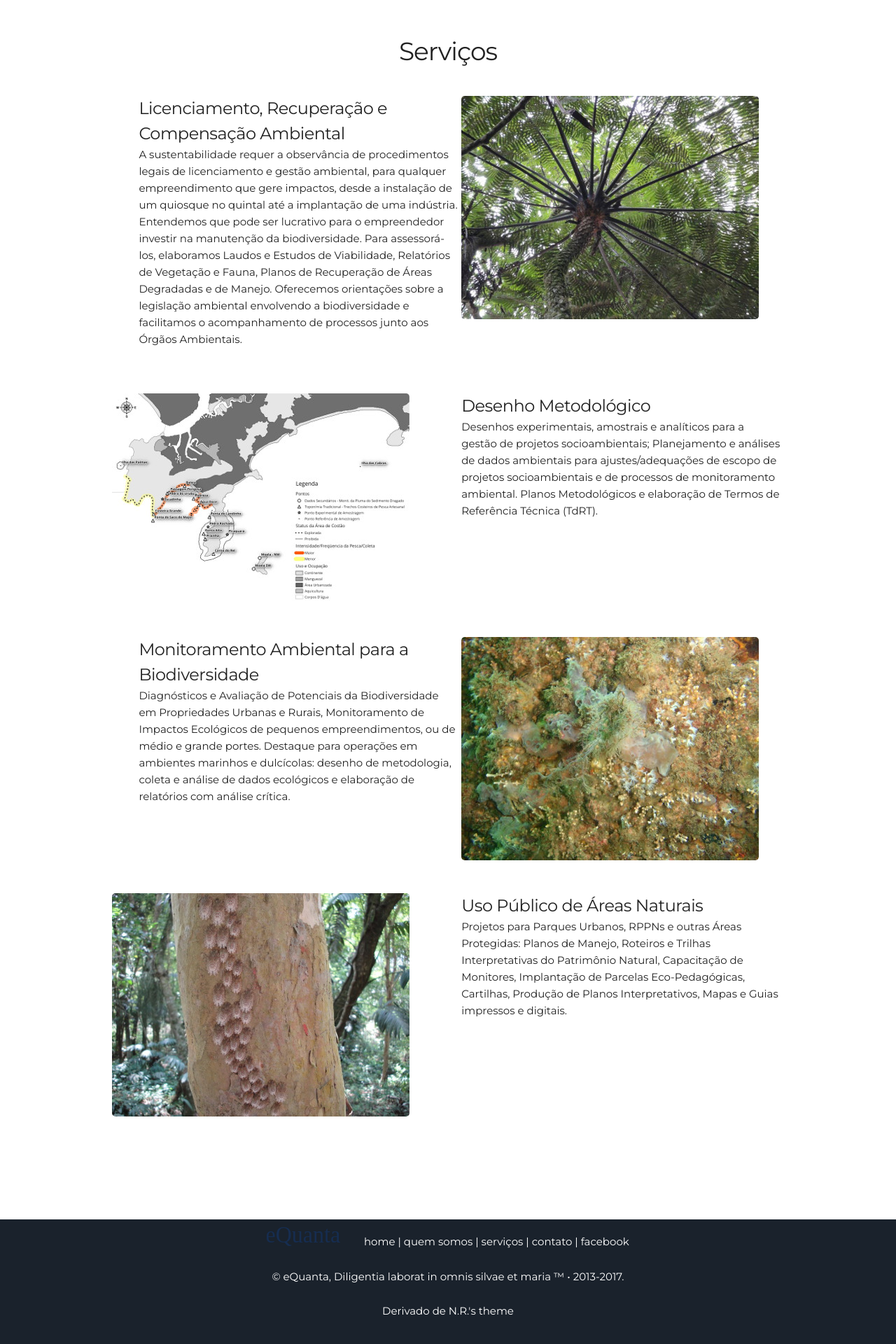
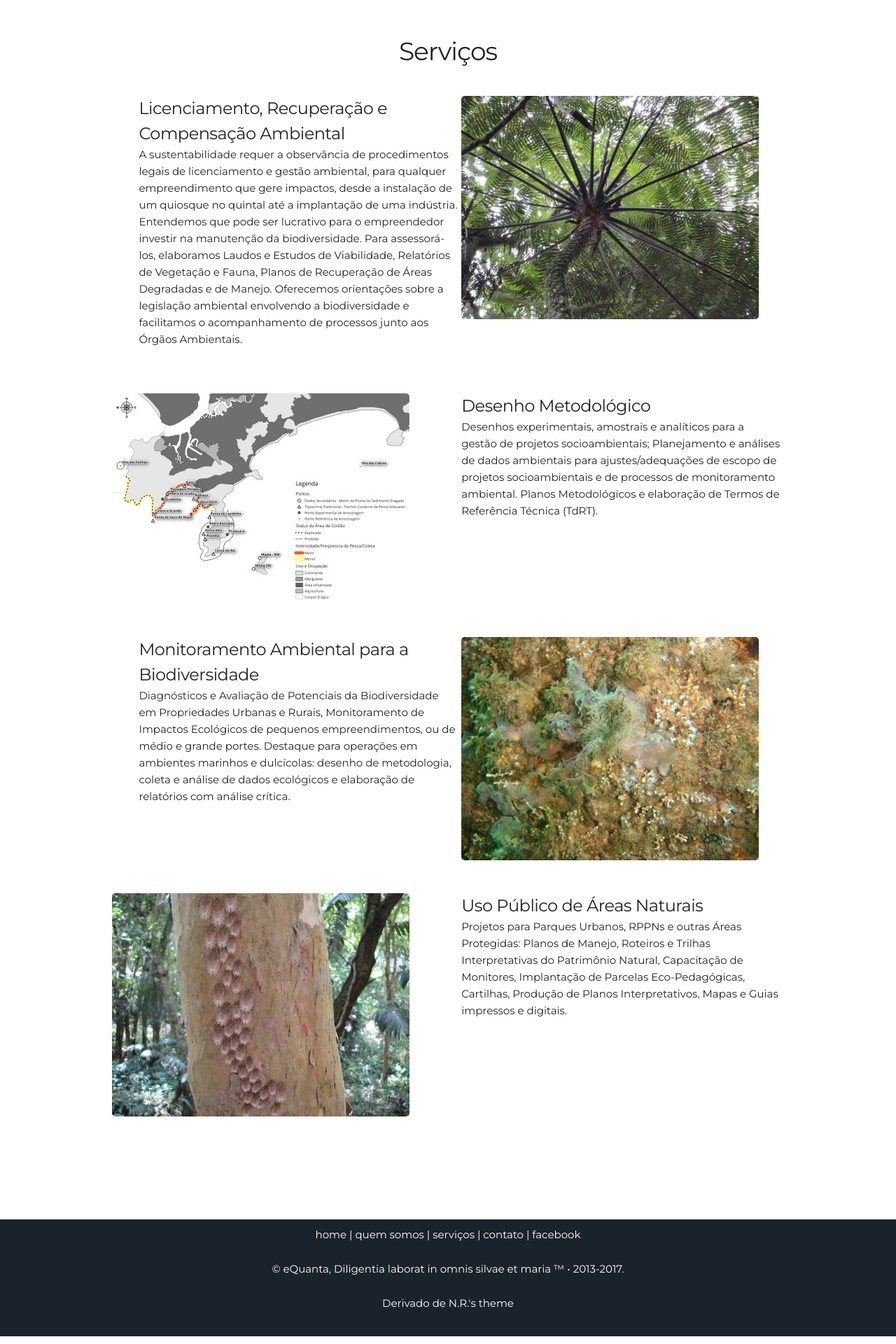
Before and after one commit to leroy1977/eQ1, a Jekyll site: the page built from index.html, in a window 1280 px wide. Shown: the part 1637-3557 px from the top of the page at 70% size. Built offline with Jekyll 4.4.1, drawn with Linux system fonts in a browser that asks for light colours.

Commit message:
Update footer.html

```diff
--- a/_includes/footer.html
+++ b/_includes/footer.html
@@ -1,6 +1,5 @@
 <footer class="footer">
                 <p> <tbody><tr>
-                <td align="left"><a href="#"><img class="logo-eQ" src="/assets/img/eQuanta_footer.svg" alt="eQuanta" title="Go to the top of the page"></a></td>
                 <td align="center"><a href="#"><font color="#ffffff">home</font></a></td>
                 <td align="center" width="8">| </td>
                 <td align="center"><a href="#about"><font color="#ffffff">quem somos</font></a></td>
```
